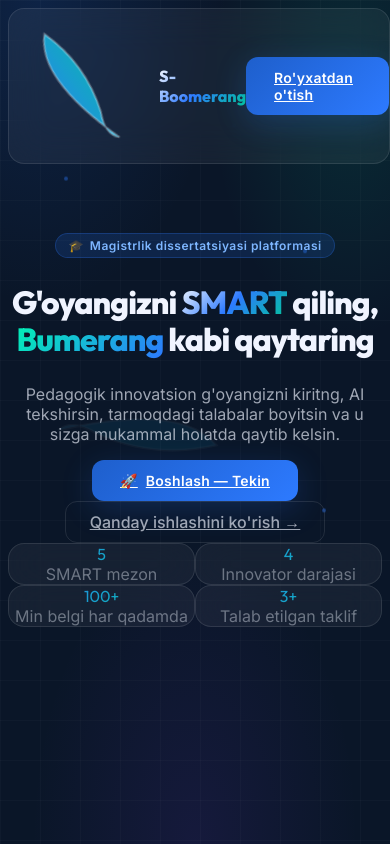
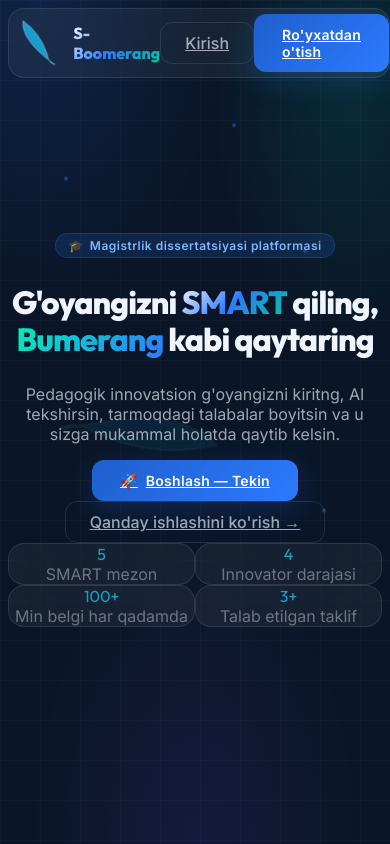
Before and after one commit to Rustamjongimat/boomerang, a Next.js app: page / in a window 390 px wide. Shown: the top 844 px of the page. Built offline with nearby package versions, Linux system fonts and the light colour scheme.

Commit message:
UI: Ensure auth buttons are top-right and responsive on original design

```diff
--- a/src/app/page.tsx
+++ b/src/app/page.tsx
@@ -98,12 +98,12 @@ export default function Home() {
   return (
     <main className="relative z-10 min-h-screen">
       {/* NAVBAR */}
-      <nav className="fixed top-0 left-0 right-0 z-50 flex items-center justify-between px-4 md:px-8 py-3 md:py-4 glass border-b border-white/5 backdrop-blur-xl">
-        <div className="flex items-center gap-2 md:gap-3">
-          <div className="w-8 h-8 md:w-9 md:h-9 anim-spin-slow">
+      <nav className="fixed top-0 left-0 right-0 z-50 flex items-center justify-between px-4 sm:px-8 py-3 sm:py-4 glass border-b border-white/5">
+        <div className="flex items-center gap-2 sm:gap-3">
+          <div className="w-7 h-7 sm:w-9 sm:h-9 anim-spin-slow">
             <BoomerangIcon className="w-full h-full" />
           </div>
-          <span className="font-outfit font-800 text-lg md:text-xl gradient-text" style={{ fontFamily: "Outfit, sans-serif", fontWeight: 800 }}>
+          <span className="font-outfit font-800 text-base sm:text-xl gradient-text" style={{ fontFamily: "Outfit, sans-serif", fontWeight: 800 }}>
             <span className="hidden sm:inline">Smart-Boomerang</span>
             <span className="sm:hidden">S-Boomerang</span>
           </span>
@@ -113,15 +113,9 @@ export default function Home() {
           <a href="#how" className="text-sm text-white/60 hover:text-white transition-colors">Qanday ishlaydi</a>
           <a href="#stats" className="text-sm text-white/60 hover:text-white transition-colors">Statistika</a>
         </div>
-        <div className="flex items-center gap-2 md:gap-3">
-          <Link href="/auth/login" className="btn-ghost text-xs md:text-sm py-1.5 md:py-2 px-3 md:px-5 border-transparent hover:border-white/10 hidden sm:block">Kirish</Link>
-          <div className="relative group">
-            <div className="absolute -inset-0.5 bg-gradient-to-r from-[#2d7aff] to-[#00c896] rounded-xl opacity-50 group-hover:opacity-100 blur transition duration-500 animate-pulse-slow"></div>
-            <Link href="/auth/register" className="relative btn-primary text-xs md:text-sm py-1.5 md:py-2 px-4 md:px-5 rounded-xl bg-black flex items-center gap-1.5">
-              <span>Ro'yxatdan o'tish</span>
-              <svg className="w-3.5 h-3.5 sm:hidden" fill="none" viewBox="0 0 24 24" stroke="currentColor"><path strokeLinecap="round" strokeLinejoin="round" strokeWidth="2" d="M14 5l7 7m0 0l-7 7m7-7H3" /></svg>
-            </Link>
-          </div>
+        <div className="flex items-center gap-2 sm:gap-3">
+          <Link href="/auth/login" className="btn-ghost text-xs sm:text-sm py-1.5 sm:py-2 px-3 sm:px-5">Kirish</Link>
+          <Link href="/auth/register" className="btn-primary text-xs sm:text-sm py-1.5 sm:py-2 px-3 sm:px-5">Ro'yxatdan o'tish</Link>
         </div>
       </nav>
 
```
